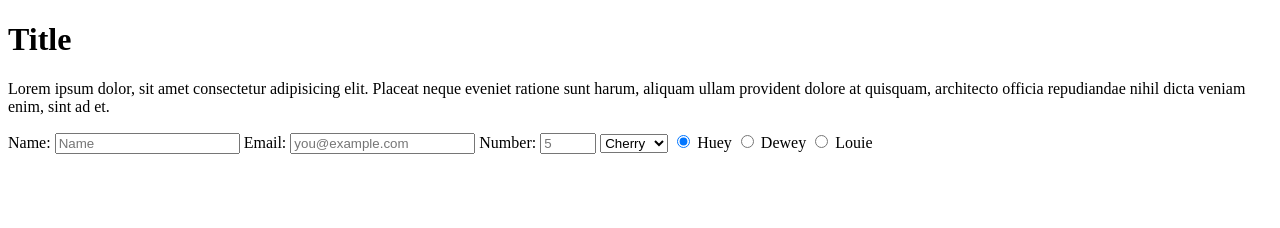
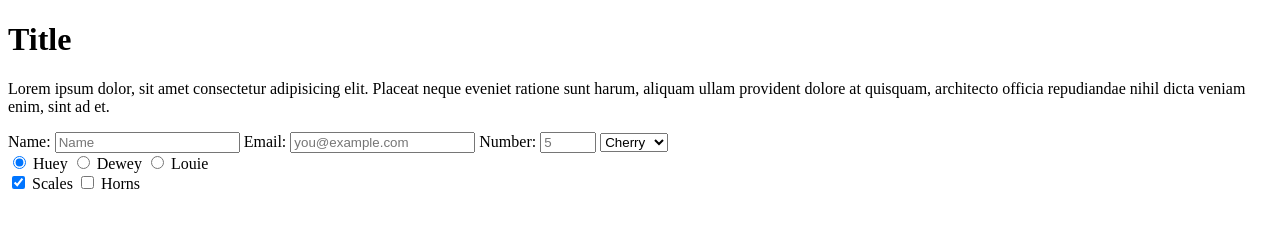
Before and after one commit to larrytooley/fcc-build-a-survey-form, a plain HTML site: page index.html in a window 1280 px wide. Drawn offline with Linux system fonts and the light colour scheme.

Commit message:
add checkboxes

```diff
--- a/index.html
+++ b/index.html
@@ -21,6 +21,7 @@
             <option selected>Cherry</option>
             <option>Lemon</option>
         </select>
+        <div>
             <input type="radio" id="huey" name="drone" value="huey"
             checked>
             <label for="huey">Huey</label>
@@ -28,6 +29,13 @@
             <label for="dewey">Dewey</label>
             <input type="radio" id="louie" name="drone" value="louie">
             <label for="louie">Louie</label>
+        </div>
+        <div>
+            <input type="checkbox" id="scales" name="scales" value="scales" checked>
+            <label for="scales">Scales</label>
+            <input type="checkbox" id="horns" name="horns" value="horns">
+            <label for="horns">Horns</label>
+        </div>
         </form>
         <script src="https://cdn.freecodecamp.org/testable-projects-fcc/v1/bundle.js"></script>
     </body>
```
Lines whose indentation alone changed are shown as unchanged.
